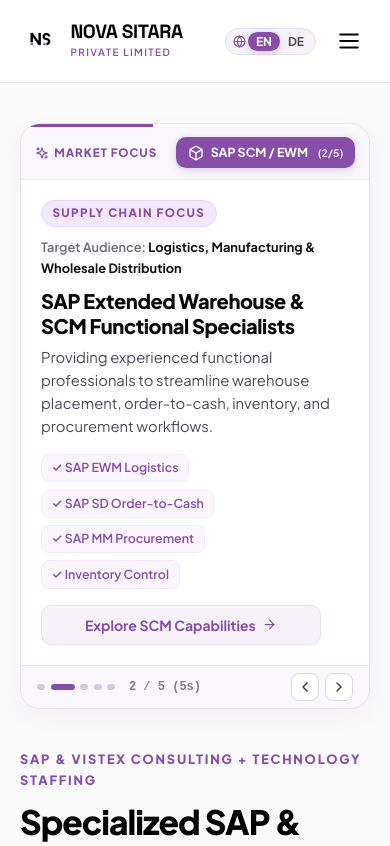
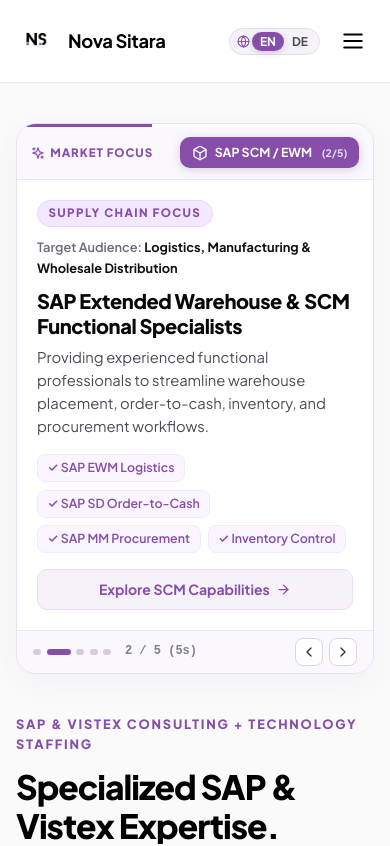
Before and after one commit to novasitara/novasitara, a React (Vite) app: page / in a window 390 px wide. Shown: the top 846 px of the page. Built offline with nearby package versions, Linux system fonts and the light colour scheme.

Commit message:
changed logo text font and responsiveness

```diff
--- a/src/components/common/Logo.tsx
+++ b/src/components/common/Logo.tsx
@@ -25,51 +25,40 @@
       style={{
         display: 'inline-flex',
         alignItems: 'center',
-        gap: '0.65rem',
+        gap: '0.75rem',
         textDecoration: 'none',
         userSelect: 'none',
+        whiteSpace: 'nowrap',
+        flexShrink: 0,
       }}
     >
       <img
         src="/images/logo.jpeg"
-        alt="Nova Sitara Private Limited Logo"
+        alt="Nova Sitara Logo"
         style={{
           height: `${height}px`,
           width: 'auto',
           display: 'block',
           objectFit: 'contain',
           borderRadius: '4px',
+          flexShrink: 0,
         }}
       />
 
       {showWordmark && (
-        <div style={{ display: 'flex', flexDirection: 'column', justifyContent: 'center' }}>
         <span
           style={{
-              fontFamily: "'Space Grotesk', 'Plus Jakarta Sans', sans-serif",
-              fontWeight: 800,
-              fontSize: '1.2rem',
+            fontFamily: "'Plus Jakarta Sans', sans-serif",
+            fontWeight: 700,
+            fontSize: 'clamp(1.15rem, 2.2vw, 1.4rem)',
             letterSpacing: '-0.02em',
             color: textColor,
             lineHeight: 1,
+            display: 'inline-block',
           }}
         >
-            NOVA SITARA
+          Nova Sitara
         </span>
-          <span
-            style={{
-              fontFamily: "'Plus Jakarta Sans', sans-serif",
-              fontWeight: 600,
-              fontSize: '0.625rem',
-              letterSpacing: '0.14em',
-              textTransform: 'uppercase',
-              color: isDarkBg ? 'rgba(255,255,255,0.7)' : 'var(--color-primary)',
-              marginTop: '0.15rem',
-            }}
-          >
-            Private Limited
-          </span>
-        </div>
       )}
     </Link>
   );
--- a/src/components/ui/MarketFocusSlider.tsx
+++ b/src/components/ui/MarketFocusSlider.tsx
@@ -299,7 +299,7 @@
               ))}
             </div>
 
-            <div style={{ display: 'flex', alignItems: 'center', gap: '0.75rem', width: '100%', maxWidth: '280px' }}>
+            <div className="market-slide-cta-wrapper" style={{ display: 'flex', alignItems: 'center', gap: '0.75rem', width: '100%', maxWidth: '280px' }}>
               <Link
                 to={currentSlide.actionLink}
                 style={{
@@ -420,6 +420,11 @@
             display: flex !important;
           }
         }
+        @media (max-width: 576px) {
+          .market-slide-cta-wrapper {
+            max-width: 100% !important;
+          }
+        }
         @keyframes progress5s {
           from { width: 0%; }
           to { width: 100%; }
--- a/src/sections/home/CareersPreview.tsx
+++ b/src/sections/home/CareersPreview.tsx
@@ -38,8 +38,8 @@
       ref={sectionRef}
       style={{
         backgroundColor: '#FFFFFF',
-        paddingTop: 'clamp(5rem, 8vw, 7rem)',
-        paddingBottom: 'clamp(5rem, 8vw, 7rem)',
+        paddingTop: 'clamp(3.5rem, 6vw, 6rem)',
+        paddingBottom: 'clamp(3.5rem, 6vw, 6rem)',
         borderBottom: '1px solid var(--color-border)',
         position: 'relative',
         overflow: 'hidden',
@@ -50,7 +50,7 @@
           style={{
             display: 'grid',
             gridTemplateColumns: 'repeat(12, 1fr)',
-            gap: '3.5rem',
+            gap: 'clamp(2rem, 4vw, 3.5rem)',
             alignItems: 'flex-start',
           }}
         >
@@ -76,15 +76,17 @@
               Bring Your Expertise to the Next Project.
             </h2>
 
-            <p style={{ fontSize: '1.05rem', lineHeight: 1.65, color: 'var(--color-text-body)', marginBottom: '2rem' }}>
+            <p style={{ fontSize: 'clamp(0.975rem, 1.8vw, 1.05rem)', lineHeight: 1.65, color: 'var(--color-text-body)', marginBottom: '2rem', wordBreak: 'normal', overflowWrap: 'break-word' }}>
               Explore opportunities with Nova Sitara and contribute your expertise across SAP and Vistex project environments.
             </p>
 
-            <Link to="/careers">
-              <Button variant="secondary" size="lg" rightIcon={<ArrowRight size={18} />}>
-                View All Opportunities
-              </Button>
-            </Link>
+            <div className="careers-cta-wrapper">
+              <Link to="/careers" className="careers-cta-link" style={{ display: 'inline-block', textDecoration: 'none' }}>
+                <Button variant="secondary" size="lg" rightIcon={<ArrowRight size={18} />} style={{ width: '100%' }}>
+                  View All Opportunities
+                </Button>
+              </Link>
+            </div>
           </div>
 
           {/* RIGHT: Clean Editorial Roles List */}
@@ -100,11 +102,12 @@
                     onMouseLeave={() => setHoveredIdx(null)}
                     style={{
                       position: 'relative',
-                      padding: '1.5rem 0 1.5rem 1.25rem',
+                      padding: '1.25rem 0.5rem 1.25rem 1rem',
                       borderBottom: '1px solid var(--color-border)',
                       display: 'flex',
                       alignItems: 'center',
                       justifyContent: 'space-between',
+                      gap: '0.75rem',
                       cursor: 'pointer',
                       transition: 'all 200ms ease',
                       backgroundColor: isHovered ? '#FAFAFA' : 'transparent',
@@ -128,21 +131,23 @@
                       }}
                     />
 
-                    <div>
+                    <div style={{ flex: 1, minWidth: 0 }}>
                       <h3
                         style={{
-                          fontSize: '1.25rem',
+                          fontSize: 'clamp(1.1rem, 2.2vw, 1.25rem)',
                           fontWeight: 700,
                           color: isHovered ? '#864EA8' : '#000000',
                           marginBottom: '0.25rem',
                           transition: 'transform 200ms ease, color 150ms ease',
                           transform: isHovered ? 'translateX(6px)' : 'translateX(0)',
                           margin: 0,
+                          wordBreak: 'normal',
+                          overflowWrap: 'break-word',
                         }}
                       >
                         {item.role}
                       </h3>
-                      <span style={{ fontSize: '0.875rem', color: 'var(--color-text-muted)', fontWeight: 500 }}>
+                      <span style={{ fontSize: '0.875rem', color: 'var(--color-text-muted)', fontWeight: 500, display: 'block', wordBreak: 'normal', overflowWrap: 'break-word' }}>
                         {item.spec}
                       </span>
                     </div>
@@ -158,6 +163,7 @@
                         backgroundColor: isHovered ? '#864EA8' : 'transparent',
                         color: isHovered ? '#FFFFFF' : '#000000',
                         transition: 'all 200ms ease',
+                        flexShrink: 0,
                       }}
                     >
                       <ArrowUpRight size={18} />
@@ -171,6 +177,9 @@
       </div>
 
       <style>{`
+        .careers-cta-link {
+          width: auto;
+        }
         @media (min-width: 992px) {
           .careers-left-col {
             grid-column: span 5 !important;
@@ -179,6 +188,15 @@
             grid-column: span 7 !important;
           }
         }
+        @media (max-width: 767px) {
+          .careers-cta-wrapper {
+            width: 100% !important;
+            margin-bottom: 2rem;
+          }
+          .careers-cta-link {
+            width: 100% !important;
+          }
+        }
       `}</style>
     </section>
   );
--- a/src/sections/home/VistexFeature.tsx
+++ b/src/sections/home/VistexFeature.tsx
@@ -36,8 +36,8 @@
       ref={sectionRef}
       style={{
         backgroundColor: '#FFFFFF',
-        paddingTop: 'clamp(5rem, 8vw, 7rem)',
-        paddingBottom: 'clamp(5rem, 8vw, 7rem)',
+        paddingTop: 'clamp(3.5rem, 6vw, 6rem)',
+        paddingBottom: 'clamp(3.5rem, 6vw, 6rem)',
         borderBottom: '1px solid var(--color-border)',
         position: 'relative',
         overflow: 'hidden',
@@ -48,13 +48,14 @@
           style={{
             display: 'grid',
             gridTemplateColumns: 'repeat(12, 1fr)',
-            gap: '3.5rem',
+            gap: 'clamp(2rem, 4vw, 3.5rem)',
             alignItems: 'center',
           }}
         >
-          {/* LEFT: Clean Branded Vistex Consulting Expertise AI Graphic */}
+          {/* LEFT: Clean Branded Vistex Consulting Expertise Graphic */}
           <div style={{ gridColumn: 'span 12' }} className="vistex-feat-left">
             <div
+              className="vistex-feat-box"
               style={{
                 borderRadius: '24px',
                 overflow: 'hidden',
@@ -65,10 +66,10 @@
                 transform: isVisible ? 'translateY(0)' : 'translateY(24px)',
                 transition: 'opacity 600ms ease 100ms, transform 600ms ease 100ms',
                 position: 'relative',
-                minHeight: '320px',
                 display: 'flex',
                 alignItems: 'center',
                 justifyContent: 'center',
+                width: '100%',
               }}
             >
               {!imgError ? (
@@ -87,7 +88,7 @@
                 /* High-fidelity Branded Fallback if image path is not cached */
                 <div
                   style={{
-                    padding: 'clamp(2.5rem, 4.5vw, 3.75rem)',
+                    padding: 'clamp(1.75rem, 4.5vw, 3.75rem)',
                     color: '#FFFFFF',
                     width: '100%',
                     textAlign: 'left',
@@ -99,7 +100,7 @@
                       {t.vistexFeature.badge}
                     </span>
                   </div>
-                  <h3 style={{ fontSize: 'clamp(1.75rem, 3.8vw, 2.35rem)', fontWeight: 800, color: '#FFFFFF', margin: 0, overflowWrap: 'break-word', wordBreak: 'normal', lineHeight: 1.15 }}>
+                  <h3 style={{ fontSize: 'clamp(1.5rem, 3.8vw, 2.35rem)', fontWeight: 800, color: '#FFFFFF', margin: 0, overflowWrap: 'break-word', wordBreak: 'normal', lineHeight: 1.15 }}>
                     {t.vistexFeature.cardTitle}
                   </h3>
                   <p style={{ marginTop: '1rem', color: 'rgba(255,255,255,0.85)', fontSize: '0.95rem', lineHeight: 1.6 }}>
@@ -134,10 +135,10 @@
 
             <p
               style={{
-                fontSize: '1.05rem',
+                fontSize: 'clamp(0.975rem, 1.8vw, 1.05rem)',
                 lineHeight: 1.65,
                 color: '#22222A',
-                marginBottom: '2rem',
+                marginBottom: '1.75rem',
                 overflowWrap: 'break-word',
                 wordBreak: 'normal',
               }}
@@ -146,7 +147,7 @@
             </p>
 
             {/* Concise Capability Badges */}
-            <div style={{ display: 'flex', flexDirection: 'column', gap: '0.85rem', marginBottom: '2.5rem' }}>
+            <div style={{ display: 'flex', flexDirection: 'column', gap: '0.85rem', marginBottom: '2.25rem' }}>
               {capabilities.map((cap, idx) => (
                 <div
                   key={cap}
@@ -159,15 +160,15 @@
                     transition: `opacity 400ms ease ${300 + idx * 100}ms, transform 400ms ease ${300 + idx * 100}ms`,
                   }}
                 >
-                  <CheckCircle size={18} color="#864EA8" />
-                  <span style={{ fontSize: '1rem', fontWeight: 700, color: '#111116' }}>{cap}</span>
+                  <CheckCircle size={18} color="#864EA8" style={{ flexShrink: 0 }} />
+                  <span style={{ fontSize: '1rem', fontWeight: 700, color: '#111116', overflowWrap: 'break-word', wordBreak: 'normal' }}>{cap}</span>
                 </div>
               ))}
             </div>
 
-            <div>
-              <Link to="/expertise#vistex">
-                <Button variant="primary" size="lg" rightIcon={<ArrowRight size={18} />}>
+            <div className="vistex-cta-wrapper">
+              <Link to="/expertise#vistex" className="vistex-cta-link" style={{ display: 'inline-block', textDecoration: 'none' }}>
+                <Button variant="primary" size="lg" rightIcon={<ArrowRight size={18} />} style={{ width: '100%' }}>
                   {t.vistexFeature.cta}
                 </Button>
               </Link>
@@ -177,6 +178,9 @@
       </div>
 
       <style>{`
+        .vistex-cta-link {
+          width: auto;
+        }
         @media (min-width: 992px) {
           .vistex-feat-left {
             grid-column: span 5 !important;
@@ -185,6 +189,14 @@
             grid-column: span 7 !important;
           }
         }
+        @media (max-width: 767px) {
+          .vistex-cta-wrapper {
+            width: 100% !important;
+          }
+          .vistex-cta-link {
+            width: 100% !important;
+          }
+        }
       `}</style>
     </section>
   );
--- a/src/styles/index.css
+++ b/src/styles/index.css
@@ -175,7 +175,14 @@
   margin: var(--space-element) 0;
 }
 
-/* Responsive Grid Form Helpers & Desktop BR hiding */
+/* Responsive Grid Form Helpers & Global Mobile Responsiveness */
+@media (max-width: 768px) {
+  .container, .container-narrow {
+    padding-left: clamp(1rem, 4vw, 1.5rem);
+    padding-right: clamp(1rem, 4vw, 1.5rem);
+  }
+}
+
 @media (max-width: 576px) {
   .form-grid-2col {
     grid-template-columns: 1fr !important;
@@ -183,4 +190,8 @@
   .desktop-br-only {
     display: none !important;
   }
+  /* Fluid mobile button wrapping */
+  .btn-responsive-mobile {
+    width: 100% !important;
+  }
 }
```
Lines whose indentation alone changed are shown as unchanged.
